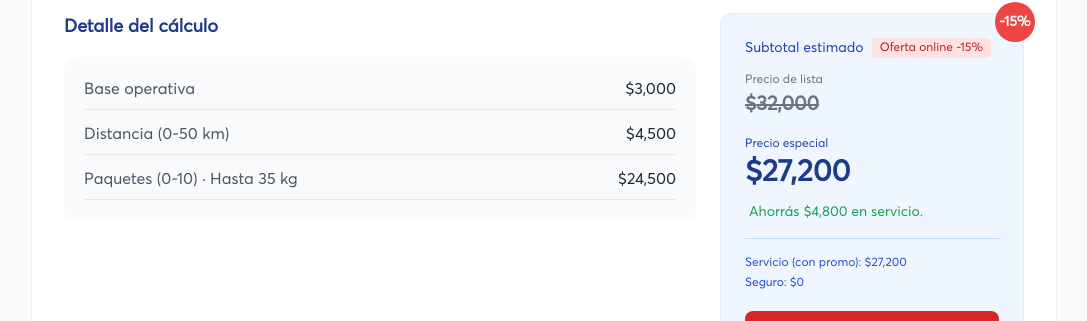
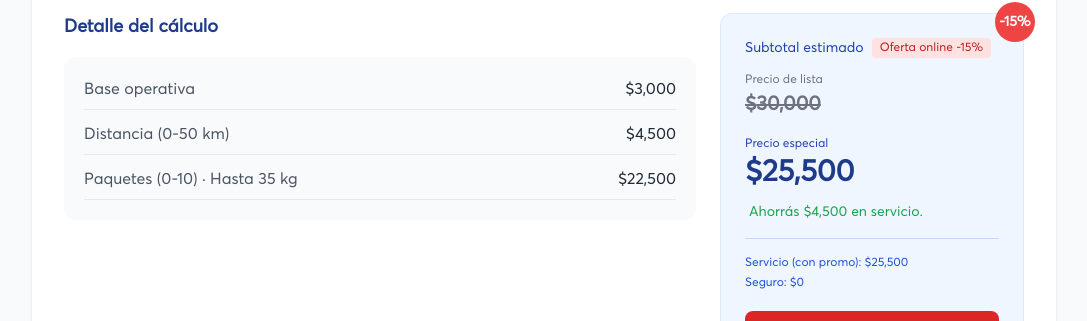
Before and after one commit to Fjmorell/logisticaargentina, a React (Vite) app: page /cotizar in a window 1280 px wide. Shown: the part 2905-3226 px from the top of the page, without its empty margins (96-1183 px from the left). Built offline with nearby package versions, Linux system fonts and the light colour scheme.

Commit message:
cotizador

```diff
--- a/src/components/QuoteCalculator.jsx
+++ b/src/components/QuoteCalculator.jsx
@@ -12,8 +12,8 @@ const COUNT_BANDS = {
 };
 
 const SIZE_RATES = {
-  small: { label: "Hasta 35 kg",  perPackage: 2450 },
-  large: { label: "Más de 35 kg", perPackage: 2550 },
+  small: { label: "Hasta 35 kg",  perPackage: 2250 },
+  large: { label: "Más de 35 kg", perPackage: 2350 },
 };
 
 const DISTANCE_BANDS = {
```
